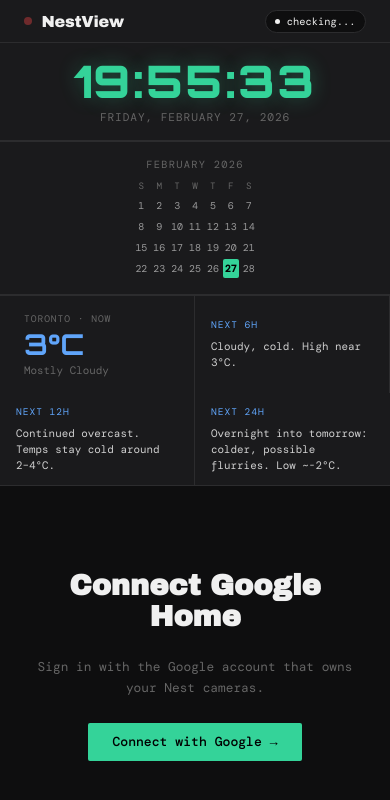
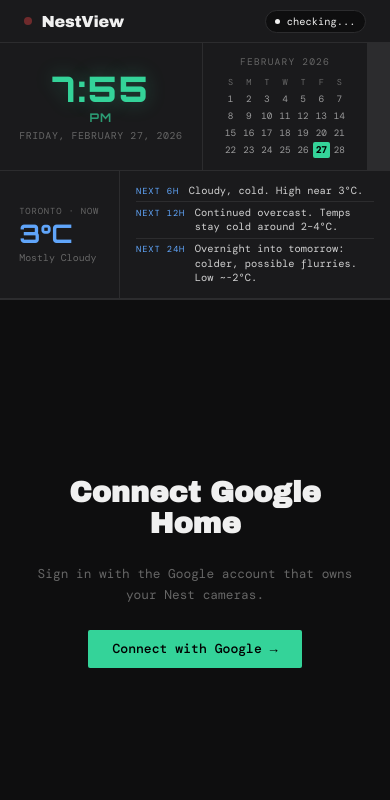
Before and after one commit to tbittner02/nest-cam-viewer, a website: page index.html in a window 390 px wide. Drawn offline with nearby package versions, Linux system fonts and the light colour scheme; no server answers.

Commit message:
Add files via upload

```diff
--- a/index.html
+++ b/index.html
@@ -84,9 +84,10 @@
 
   /* ── Dashboard ribbon ── */
   #dashboard {
-    display: grid;
-    grid-template-columns: auto auto 1fr;
-    gap: 1px;
+    display: flex;
+    justify-content: center;
+    align-items: stretch;
+    gap: 0;
     background: var(--border);
     border-bottom: 1px solid var(--border);
     flex-shrink: 0;
@@ -94,63 +95,74 @@
 
   .dash-panel {
     background: var(--surface);
-    padding: 1rem 1.5rem;
+    padding: 0.75rem 1.2rem;
     display: flex;
     flex-direction: column;
     justify-content: center;
+    border-right: 1px solid var(--border);
   }
+  .dash-panel:last-child { border-right: none; }
 
   /* Clock panel */
   .clock-panel {
     align-items: center;
-    min-width: 220px;
-    border-right: 1px solid var(--border);
+    min-width: 0;
   }
   #big-clock {
     font-family: 'Orbitron', monospace;
-    font-size: 2.8rem;
+    font-size: 2.2rem;
     font-weight: 900;
     color: var(--accent);
     letter-spacing: 0.05em;
     line-height: 1;
     text-shadow: 0 0 20px rgba(52, 211, 153, 0.3);
+    white-space: nowrap;
+  }
+  #big-ampm {
+    font-family: 'Orbitron', monospace;
+    font-size: 0.75rem;
+    color: var(--accent);
+    opacity: 0.7;
+    letter-spacing: 0.1em;
+    margin-top: 0.2rem;
+    text-align: center;
   }
   #big-date {
-    font-size: 0.7rem;
+    font-size: 0.62rem;
     color: var(--muted);
-    margin-top: 0.4rem;
-    letter-spacing: 0.08em;
+    margin-top: 0.25rem;
+    letter-spacing: 0.06em;
     text-transform: uppercase;
+    white-space: nowrap;
   }
 
   /* Calendar panel */
   .calendar-panel {
-    min-width: 180px;
-    border-right: 1px solid var(--border);
     align-items: center;
+    min-width: 0;
   }
   .cal-month {
-    font-size: 0.65rem;
+    font-size: 0.6rem;
     color: var(--muted);
     text-transform: uppercase;
     letter-spacing: 0.12em;
-    margin-bottom: 0.4rem;
+    margin-bottom: 0.35rem;
   }
   .cal-grid {
     display: grid;
     grid-template-columns: repeat(7, 1fr);
-    gap: 2px;
-    font-size: 0.62rem;
+    gap: 1px;
+    font-size: 0.58rem;
   }
   .cal-day-header {
     text-align: center;
     color: var(--muted);
     padding: 2px 0;
-    font-size: 0.58rem;
+    font-size: 0.54rem;
   }
   .cal-day {
     text-align: center;
-    padding: 3px 2px;
+    padding: 2px 3px;
     border-radius: 2px;
     cursor: default;
     color: var(--text);
@@ -161,77 +173,87 @@
     color: #000;
     font-weight: 700;
     opacity: 1;
-    border-radius: 2px;
   }
   .cal-day.empty { opacity: 0; }
 
   /* Weather panel */
   .weather-panel {
-    display: grid;
-    grid-template-columns: auto 1fr 1fr 1fr 1fr;
-    gap: 0;
+    display: flex;
+    flex-direction: row;
     align-items: stretch;
     padding: 0;
+    gap: 0;
   }
   .wx-current {
-    padding: 1rem 1.5rem;
+    padding: 0.75rem 1.2rem;
     display: flex;
     flex-direction: column;
     justify-content: center;
     border-right: 1px solid var(--border);
-    min-width: 140px;
+    min-width: 120px;
   }
   .wx-label {
-    font-size: 0.6rem;
+    font-size: 0.55rem;
     color: var(--muted);
     text-transform: uppercase;
     letter-spacing: 0.1em;
-    margin-bottom: 0.3rem;
+    margin-bottom: 0.25rem;
   }
   .wx-temp {
     font-family: 'Orbitron', monospace;
-    font-size: 1.8rem;
+    font-size: 1.6rem;
     font-weight: 700;
     color: var(--accent2);
     line-height: 1;
   }
   .wx-condition {
-    font-size: 0.68rem;
+    font-size: 0.62rem;
     color: var(--muted);
-    margin-top: 0.3rem;
+    margin-top: 0.25rem;
   }
-  .wx-forecast {
-    padding: 0.75rem 1rem;
+
+  /* Single combined forecast box */
+  .wx-forecasts {
+    padding: 0.6rem 1rem;
     display: flex;
     flex-direction: column;
-    justify-content: center;
-    border-right: 1px solid var(--border);
-    gap: 0.2rem;
+    justify-content: space-between;
+    gap: 0;
+    min-width: 220px;
   }
-  .wx-forecast:last-child { border-right: none; }
+  .wx-forecast-row {
+    display: flex;
+    align-items: baseline;
+    gap: 0.6rem;
+    padding: 0.2rem 0;
+    border-bottom: 1px solid var(--border);
+  }
+  .wx-forecast-row:last-child { border-bottom: none; }
   .wx-period {
-    font-size: 0.6rem;
+    font-size: 0.55rem;
     color: var(--accent2);
     text-transform: uppercase;
     letter-spacing: 0.1em;
-    margin-bottom: 0.2rem;
+    min-width: 32px;
+    flex-shrink: 0;
   }
   .wx-desc {
-    font-size: 0.68rem;
+    font-size: 0.65rem;
     color: var(--text);
-    line-height: 1.5;
+    line-height: 1.4;
     opacity: 0.85;
   }
   .wx-detail {
-    font-size: 0.62rem;
+    font-size: 0.6rem;
     color: var(--muted);
-    margin-top: 0.2rem;
+    margin-left: auto;
+    flex-shrink: 0;
+    white-space: nowrap;
   }
 
   @media (max-width: 900px) {
-    #dashboard { grid-template-columns: 1fr; }
-    .weather-panel { grid-template-columns: 1fr 1fr; grid-template-rows: auto auto; }
-    .clock-panel, .calendar-panel { border-right: none; border-bottom: 1px solid var(--border); }
+    #dashboard { flex-wrap: wrap; justify-content: flex-start; }
+    .dash-panel { border-bottom: 1px solid var(--border); }
   }
 
   /* ── Auth / device picker ── */
@@ -290,12 +312,13 @@
     padding: 0.1rem 0.4rem; border-radius: 999px; letter-spacing: 0.08em; font-weight: 500;
   }
   .cam-meta { color: var(--muted); font-size: 0.65rem; display: flex; align-items: center; gap: 0.75rem; }
-  .cam-clock {
-    font-family: 'Orbitron', monospace;
-    font-size: 0.7rem;
+  .cam-fresh {
+    font-size: 0.62rem;
     color: var(--accent);
-    letter-spacing: 0.05em;
+    transition: color 0.5s;
   }
+  .cam-fresh.stale { color: var(--yellow); }
+  .cam-fresh.frozen { color: var(--red); }
 
   .cam-body {
     flex: 1; display: flex; align-items: center; justify-content: center;
@@ -347,6 +370,7 @@
   <!-- Clock -->
   <div class="dash-panel clock-panel">
     <div id="big-clock">00:00:00</div>
+    <div id="big-ampm">AM</div>
     <div id="big-date">Loading...</div>
   </div>
 
@@ -363,17 +387,19 @@
       <div class="wx-temp" id="wx-temp">3°C</div>
       <div class="wx-condition" id="wx-condition">Mostly Cloudy</div>
     </div>
-    <div class="wx-forecast" id="wx-6h">
-      <div class="wx-period">Next 6h</div>
-      <div class="wx-desc">Loading...</div>
-    </div>
-    <div class="wx-forecast" id="wx-12h">
-      <div class="wx-period">Next 12h</div>
-      <div class="wx-desc">Loading...</div>
-    </div>
-    <div class="wx-forecast" id="wx-24h">
-      <div class="wx-period">Next 24h</div>
-      <div class="wx-desc">Loading...</div>
+    <div class="wx-forecasts">
+      <div class="wx-forecast-row" id="wx-6h">
+        <div class="wx-period">6h</div>
+        <div class="wx-desc">Loading...</div>
+      </div>
+      <div class="wx-forecast-row" id="wx-12h">
+        <div class="wx-period">12h</div>
+        <div class="wx-desc">Loading...</div>
+      </div>
+      <div class="wx-forecast-row" id="wx-24h">
+        <div class="wx-period">24h</div>
+        <div class="wx-desc">Loading...</div>
+      </div>
     </div>
   </div>
 
@@ -401,7 +427,7 @@
       <div class="cam-header">
         <div class="cam-title"><span class="live-pill">LIVE</span><span id="cam-0-title">Camera 1</span></div>
         <div class="cam-meta">
-          <span class="cam-clock" id="cam-0-clock"></span>
+          <span class="cam-fresh" id="cam-0-fresh"></span>
           <span id="cam-0-meta">connecting...</span>
         </div>
       </div>
@@ -414,7 +440,7 @@
       <div class="cam-header">
         <div class="cam-title"><span class="live-pill">LIVE</span><span id="cam-1-title">Camera 2</span></div>
         <div class="cam-meta">
-          <span class="cam-clock" id="cam-1-clock"></span>
+          <span class="cam-fresh" id="cam-1-fresh"></span>
           <span id="cam-1-meta">connecting...</span>
         </div>
       </div>
@@ -480,18 +506,17 @@
 
   const minT = Math.min(...temps), maxT = Math.max(...temps);
   const maxPrecip = Math.max(...precip);
-  // Most common weather code
   const modeCode = codes.sort((a,b) =>
     codes.filter(v=>v===b).length - codes.filter(v=>v===a).length)[0];
 
   const desc = wmoDescription(modeCode);
-  const precipText = maxPrecip >= 30 ? ` ${maxPrecip}% precip chance.` : '';
+  const precipText = maxPrecip >= 30 ? ` · ${maxPrecip}% precip` : '';
 
   const el = document.getElementById(elId);
   const period = el.querySelector('.wx-period')?.textContent || '';
   el.innerHTML = `
     <div class="wx-period">${period}</div>
-    <div class="wx-desc">${desc}.${precipText}</div>
+    <div class="wx-desc">${desc}${precipText}</div>
     <div class="wx-detail">${minT}°–${maxT}°C</div>
   `;
 }
@@ -513,22 +538,17 @@
 // ── Clock ──────────────────────────────────────────────────────────────────
 function updateClock() {
   const now = new Date();
-  const h = String(now.getHours()).padStart(2,'0');
+  let h = now.getHours();
+  const ampm = h >= 12 ? 'PM' : 'AM';
+  h = h % 12 || 12;
   const m = String(now.getMinutes()).padStart(2,'0');
-  const s = String(now.getSeconds()).padStart(2,'0');
-  document.getElementById('big-clock').textContent = `${h}:${m}:${s}`;
+  document.getElementById('big-clock').textContent = `${h}:${m}`;
+  document.getElementById('big-ampm').textContent = ampm;
 
   const days = ['Sunday','Monday','Tuesday','Wednesday','Thursday','Friday','Saturday'];
   const months = ['January','February','March','April','May','June','July','August','September','October','November','December'];
   document.getElementById('big-date').textContent =
     `${days[now.getDay()]}, ${months[now.getMonth()]} ${now.getDate()}, ${now.getFullYear()}`;
-
-  // Update per-camera clocks (shows current time as live indicator)
-  const timeStr = `${h}:${m}:${s}`;
-  const c0 = document.getElementById('cam-0-clock');
-  const c1 = document.getElementById('cam-1-clock');
-  if (c0) c0.textContent = timeStr;
-  if (c1) c1.textContent = timeStr;
 }
 
 // ── Calendar ───────────────────────────────────────────────────────────────
@@ -636,7 +656,7 @@
 }
 
 function resetToDevicePicker() {
-  clearAllTimers(); destroyHlsPlayers(); showDevicePicker();
+  clearAllTimers(); destroyHlsPlayers(); stopFreshnessTracking(); showDevicePicker();
   document.getElementById('settings-btn').classList.add('hidden');
 }
 
@@ -649,6 +669,7 @@
     await loadStream(i);
   }
   startCountdown();
+  startFreshnessTracking();
 }
 
 async function loadStream(idx) {
@@ -665,7 +686,7 @@
       body: JSON.stringify({ deviceId: selectedDevices[idx].id, slotId: String(idx) }),
     }).then(r => r.json());
     if (res.error) throw new Error(res.error);
-    streamData[idx] = res;
+    streamData[idx] = { ...res, hlsUrl: res.hlsUrl };
     statusEl.textContent = 'Buffering video...';
     meta.textContent = 'buffering...';
     attachHls(idx, res.hlsUrl);
@@ -705,6 +726,62 @@
 
 function destroyHlsPlayers() {
   hlsPlayers.forEach((p, i) => { if (p) { p.destroy(); hlsPlayers[i] = null; } });
+}
+
+// ── Freshness tracker ─────────────────────────────────────────────────────
+// Polls the HLS playlist every 3s and tracks when the last new segment arrived
+const lastSegmentTime = [null, null]; // timestamp of last new segment per slot
+const lastSeenSegment = ['', ''];     // last segment filename seen per slot
+let freshnessInterval = null;
+
+function startFreshnessTracking() {
+  if (freshnessInterval) clearInterval(freshnessInterval);
+  lastSegmentTime[0] = Date.now();
+  lastSegmentTime[1] = Date.now();
+
+  freshnessInterval = setInterval(async () => {
+    for (let i = 0; i < 2; i++) {
+      if (!streamData[i]?.hlsUrl) continue;
+      try {
+        const res = await fetch(streamData[i].hlsUrl + '?t=' + Date.now());
+        const text = await res.text();
+        // Extract last .ts segment filename from m3u8
+        const segments = text.match(/seg\d+\.ts/g);
+        const lastSeg = segments ? segments[segments.length - 1] : null;
+        if (lastSeg && lastSeg !== lastSeenSegment[i]) {
+          lastSeenSegment[i] = lastSeg;
+          lastSegmentTime[i] = Date.now();
+        }
+      } catch(e) { /* ignore fetch errors */ }
+
+      // Update freshness display
+      const el = document.getElementById(`cam-${i}-fresh`);
+      if (!el || lastSegmentTime[i] === null) continue;
+      const age = Math.round((Date.now() - lastSegmentTime[i]) / 1000);
+      el.classList.remove('stale', 'frozen');
+      if (age <= 6) {
+        el.textContent = '● live';
+        // no extra class — stays green
+      } else if (age <= 15) {
+        el.textContent = `↻ ${age}s ago`;
+        el.classList.add('stale');
+      } else {
+        el.textContent = `⚠ frozen ${age}s`;
+        el.classList.add('frozen');
+      }
+    }
+  }, 3000);
+}
+
+function stopFreshnessTracking() {
+  if (freshnessInterval) clearInterval(freshnessInterval);
+  freshnessInterval = null;
+  lastSegmentTime[0] = null;
+  lastSegmentTime[1] = null;
+  lastSeenSegment[0] = '';
+  lastSeenSegment[1] = '';
+  document.getElementById('cam-0-fresh').textContent = '';
+  document.getElementById('cam-1-fresh').textContent = '';
 }
 
 function startCountdown() {
```
